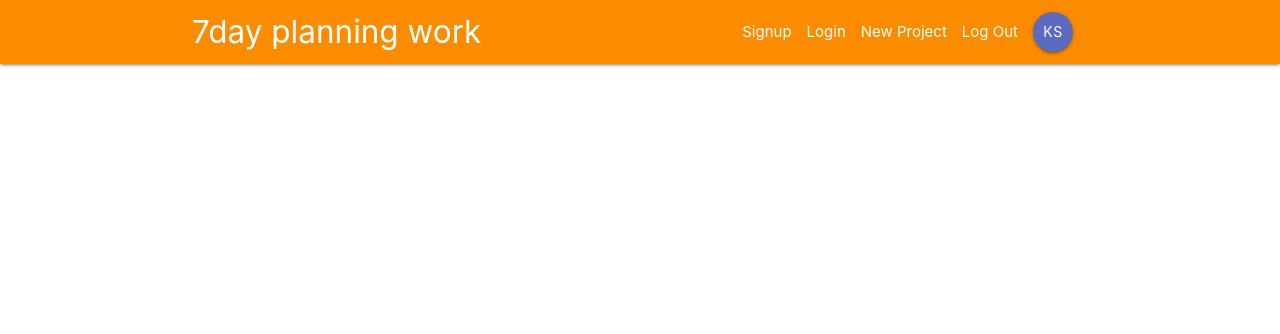
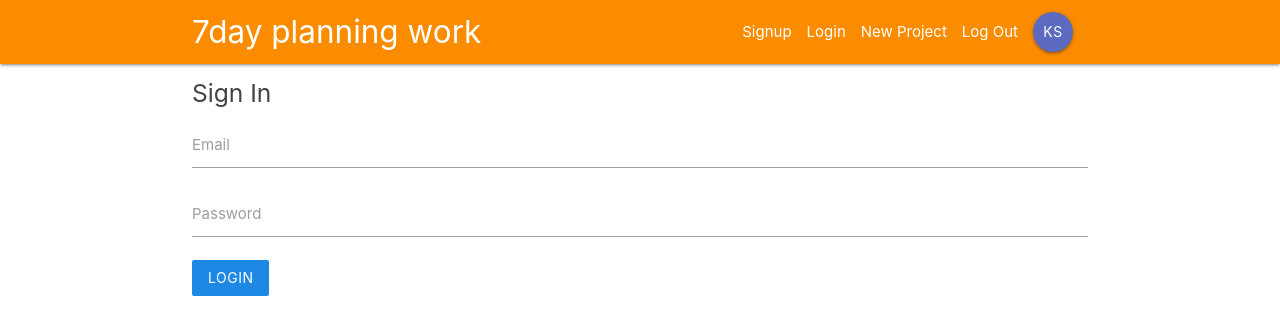
Before and after one commit to krzysztofstefanski/react-redux-app-krisplan, a React (Create React App) app: page /signin in a window 1280 px wide. Shown: the top 334 px of the page. Built offline with nearby package versions, Linux system fonts and the light colour scheme.

Commit message:
fill signup form

```diff
--- a/public/index.html
+++ b/public/index.html
@@ -41,5 +41,6 @@
       To begin the development, run `npm start` or `yarn start`.
       To create a production bundle, use `npm run build` or `yarn build`.
     -->
+    <script src="https://cdnjs.cloudflare.com/ajax/libs/materialize/1.0.0/js/materialize.min.js"></script>
   </body>
 </html>
--- a/src/App.js
+++ b/src/App.js
@@ -3,6 +3,7 @@
 import Navbar from './components/layout/Navbar'
 import Dashboard from './components/dashboard/Dashboard'
 import ProjectDetails from './components/projects/ProjectDetails'
+import SignIn from './components/auth/SignIn'
 
 
 class App extends Component {
@@ -14,6 +15,7 @@
        <Switch>
          <Route exact path='/' component={Dashboard} />
          <Route path='/project/:id' component={ProjectDetails}/>
+         <Route path='/signin' component={SignIn}/>
 
          </Switch>
       </div>
--- a/src/components/auth/SignIn.js
+++ b/src/components/auth/SignIn.js
@@ -0,0 +1,45 @@
+import React, { Component } from "react";
+
+class SignIn extends Component {
+  state = {
+    email: '',
+    password: ''
+  };
+
+
+  handleChange = (e) => {
+    this.setState({
+        [e.target.id] : e.target.value
+    })
+  }
+
+  handleSubmit = (e) => {
+   e.preventDefault()
+   console.log(this.state)
+  }
+
+  render() {
+    return (
+
+        <div className="container">
+        <form onSubmit={this.handleSubmit} className="white">
+            <h5 className="grey-text text-darken-3">Sign In</h5>
+            <div className="input-field">
+            <label htmlFor="email">Email</label>
+            <input type="email" id="email" onChange={this.handleChange}/>
+        </div>
+        <div className="input-field">
+            <label htmlFor="password">Password</label>
+            <input type="password" id="password" onChange={this.handleChange}/>
+            </div>
+            <div className="input-field"></div>
+            <button className="btn blue darken-1 z-depth-0">Login</button>
+        </form>
+        </div>
+
+
+    );
+  }
+}
+
+export default SignIn;
```
Also changed, not shown: src/components/auth/SignUp.js (+51 -0 lines).
